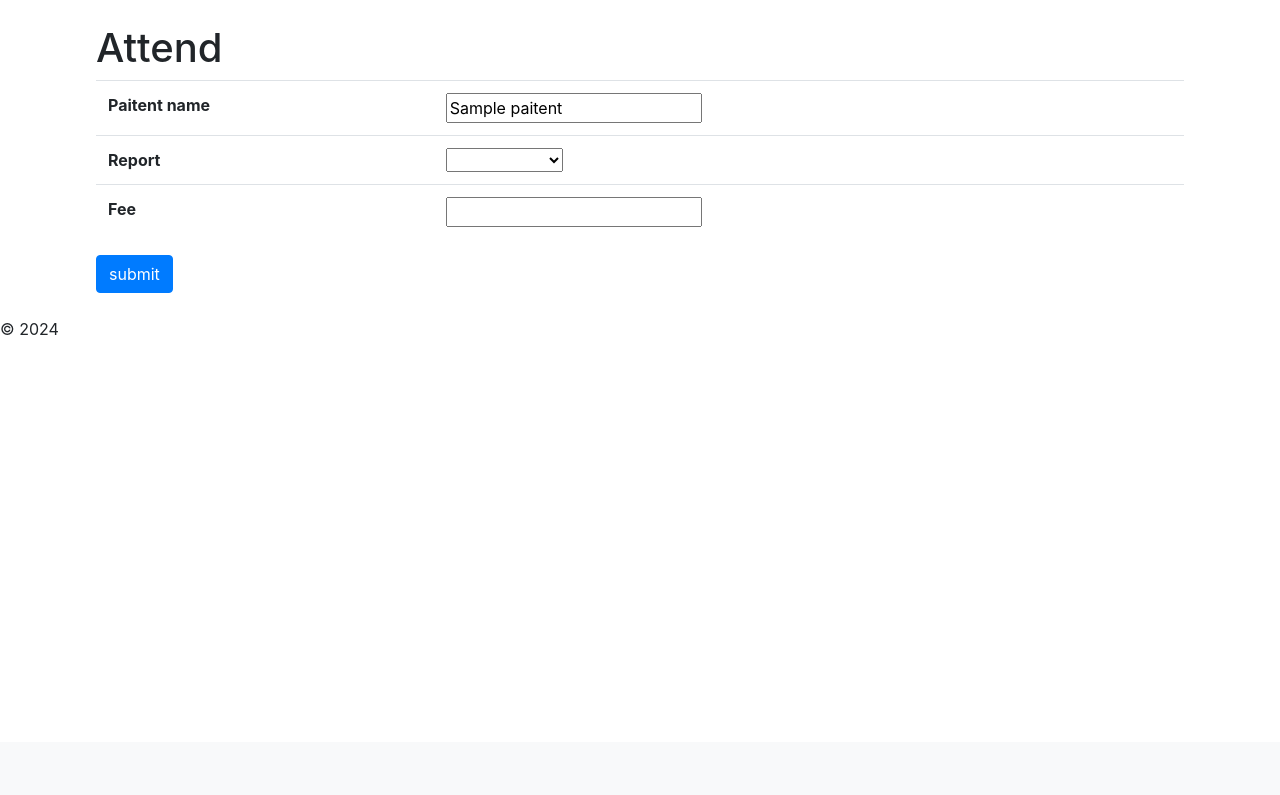
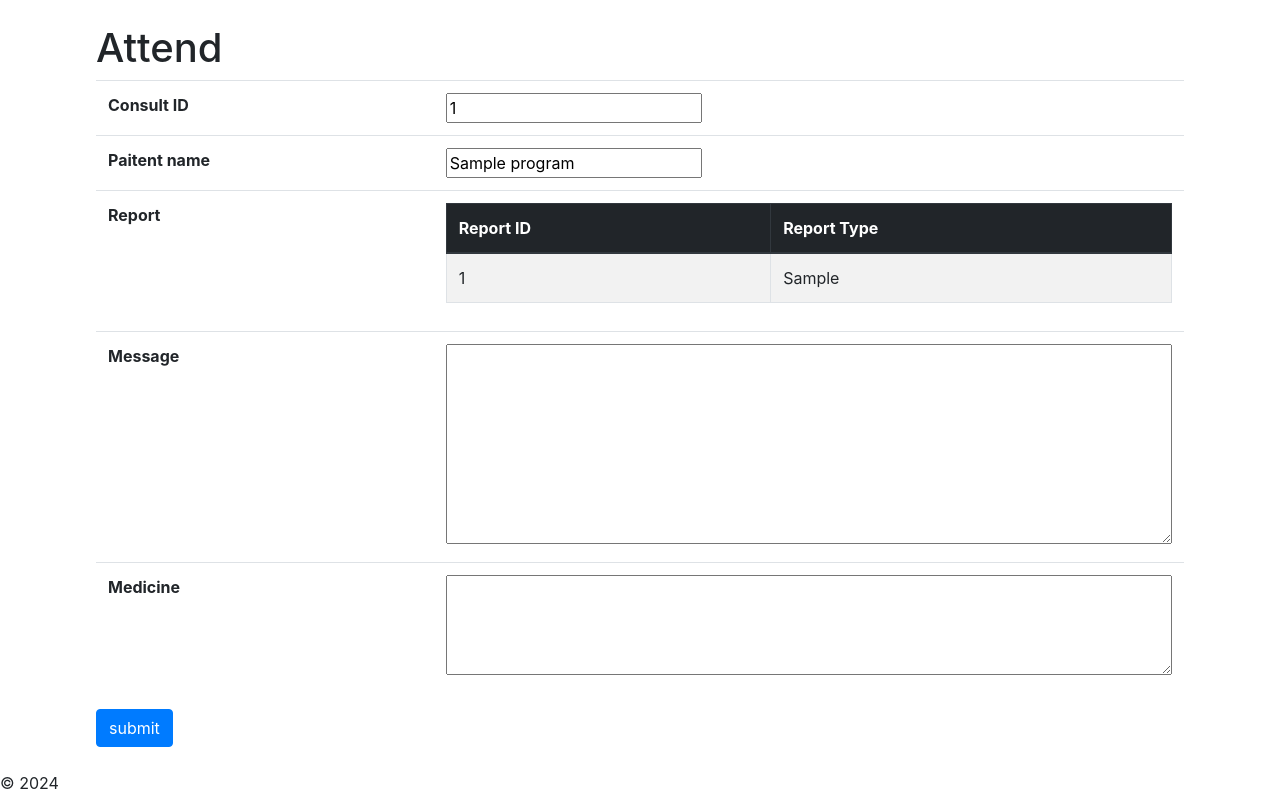
Before and after one commit to suhastg/HospitalDB, a Flask app: template src/templates/attend.html in a window 1280 px wide. Shown: the part 58-853 px from the top of the page. Before the commit the page ends 393 px from the top, so only its background shows below. Run offline with Flask 3, Linux system fonts and the light colour scheme; the template is opened without the code that fills it: most values are stand-ins (such as "Sample title", 1, 10 or a date in 2020); some libraries are stand-ins or nearby versions.

Commit message:
good work done

```diff
--- a/sql/creat.sql
+++ b/sql/creat.sql
@@ -44,7 +44,7 @@ create table lab_report
 create table patient_report
 (
     consult_id int not null,
-    doctor_msg varchar(20) not null,
+    doctor_msg text not null,
     medicine varchar(20) not null,
      primary key (consult_id),
     foreign key(consult_id) references consultation(consult_id) on delete cascade
--- a/src/templates/attend.html
+++ b/src/templates/attend.html
@@ -9,24 +9,44 @@ Attend
 <h1>Attend</h1>
 
 <div>
-    <form action="{{url_for('handel_generate_lab_report')}}" , method="post">
+    <form action="{{url_for('handel_attend_patient')}}" , method="post">
         <table class="table">
             <tr>
+                <th>Consult ID</th>
+                <td><input type="text" readonly name="consult_id" value="{{program_data['consult_id']}}"></td>
+            </tr>
+            <tr>
                 <th>Paitent name</th>
-                <td><input type="text" readonly name="name" value="{{program_data['paitent_data']['name']}}"></td>
+                <td><input type="text" readonly name="name" value="{{program_data['paitent_name']}}"></td>
             </tr>
             <tr>
                 <th>Report</th>
-                <td><select name="report">
-                        <option value=""></option>
-                        {% for report_type in program_data["lab_report_types"] %}
-                        <option value="{{report_type['rid']}}">{{report_type["type"]}}</option>
-                        {% endfor %}
-                    </select></td>
+                <td>
+                    <table class="table table-bordered table-striped">
+                        <thead class="thead-dark">
+                            <tr>
+                                <th>Report ID</th>
+                                <th>Report Type</th>
+                            </tr>
+                        </thead>
+                        <tbody>
+                            {% for lab_report in program_data["lab_reports"] %}
+                            <tr>
+                                <td>{{lab_report.report_id}}</td>
+                                <td>{{lab_report.report_type}}</td>
+                            </tr>
+                            {% endfor %}
+                        </tbody>
+                    </table>
+                </td>
             </tr>
             <tr>
-                <th>Fee</th>
-                <td><input type="number" name="fee"></td>
+                <th>Message</th>
+                <td><textarea required type="text" name="message" style="width: 100%; height: 200px;"></textarea></td>
+            </tr>
+            <tr>
+                <th>Medicine</th>
+                <td><textarea required type="text" name="medicine" style="width: 100%; height: 100px;"></textarea></td>
             </tr>
         </table>
         <button class="btn btn-primary">submit</button>
--- a/src/templates/generate_lab_report.html
+++ b/src/templates/generate_lab_report.html
@@ -12,7 +12,7 @@ Gen Lab Report
     <form action="{{url_for('handel_generate_lab_report')}}" , method="post">
         <table class="table">
             <tr>
-                <th>Consult id</th>
+                <th>Consult ID</th>
                 <td><input type="text" readonly name="consult_id"
                         value="{{program_data['paitent_data']['consult_id']}}"></td>
             </tr>
@@ -22,7 +22,7 @@ Gen Lab Report
             </tr>
             <tr>
                 <th>Report</th>
-                <td><select name="report">
+                <td><select required name="report">
                         <option value=""></option>
                         {% for report_type in program_data["lab_report_types"] %}
                         <option value="{{report_type['rid']}}">{{report_type["type"]}}</option>
@@ -31,7 +31,7 @@ Gen Lab Report
             </tr>
             <tr>
                 <th>Fee</th>
-                <td><input type="number" name="fee"></td>
+                <td><input required type="number" name="fee"></td>
             </tr>
         </table>
         <button class="btn btn-primary">submit</button>
--- a/src/templates/template.html
+++ b/src/templates/template.html
@@ -6,6 +6,7 @@
   <meta name="viewport" content="width=device-width, initial-scale=1.0" />
   <link rel="stylesheet" href="/static/css/style.css" />
   <title>hospital db - {% block title %}{% endblock %}</title>
+  <link rel="shortcut icon" href="/static/img/logo.webp" type="image/x-icon">
   <link rel="stylesheet" href="https://cdn.jsdelivr.net/npm/bootstrap@4.0.0/dist/css/bootstrap.min.css"
     integrity="sha384-Gn5384xqQ1aoWXA+058RXPxPg6fy4IWvTNh0E263XmFcJlSAwiGgFAW/dAiS6JXm" crossorigin="anonymous" />
   <script src="https://code.jquery.com/jquery-3.2.1.slim.min.js"
```
Also changed, not shown: src/__init__.py (+33 -3 lines), src/static/img/logo.webp (added).
